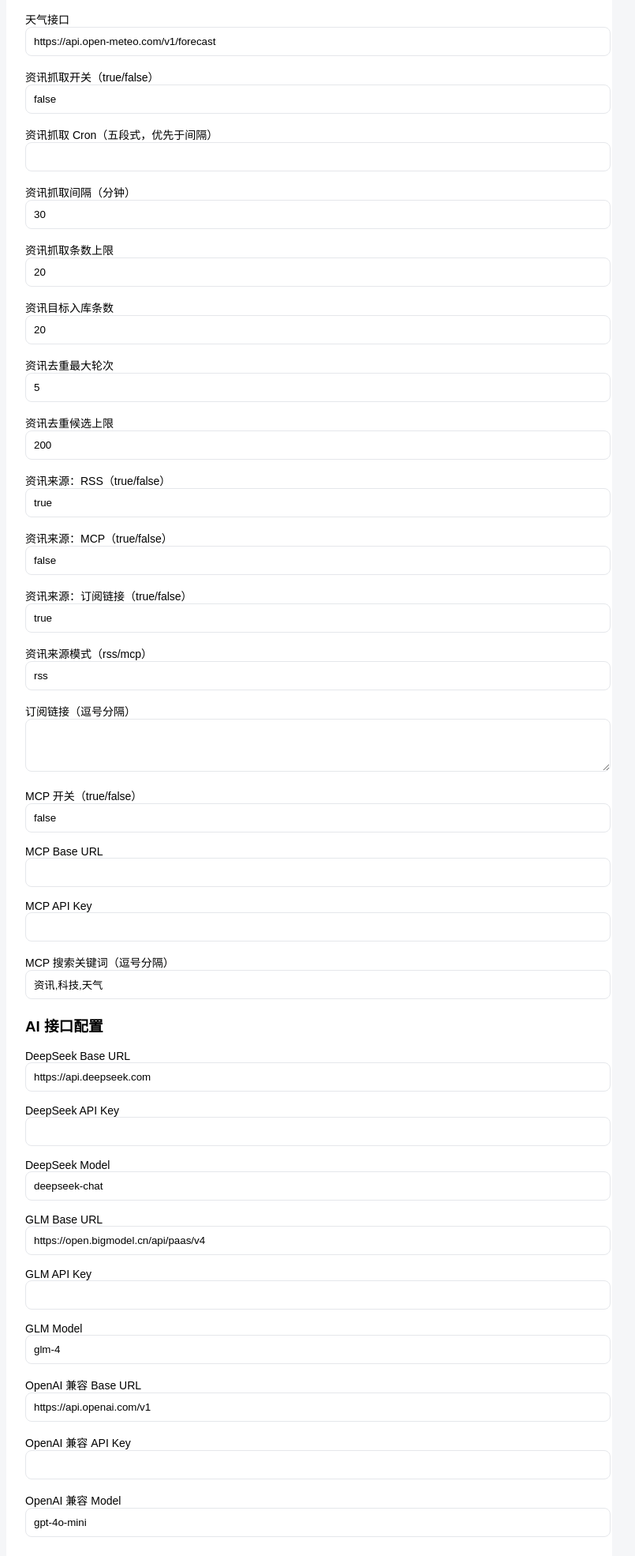
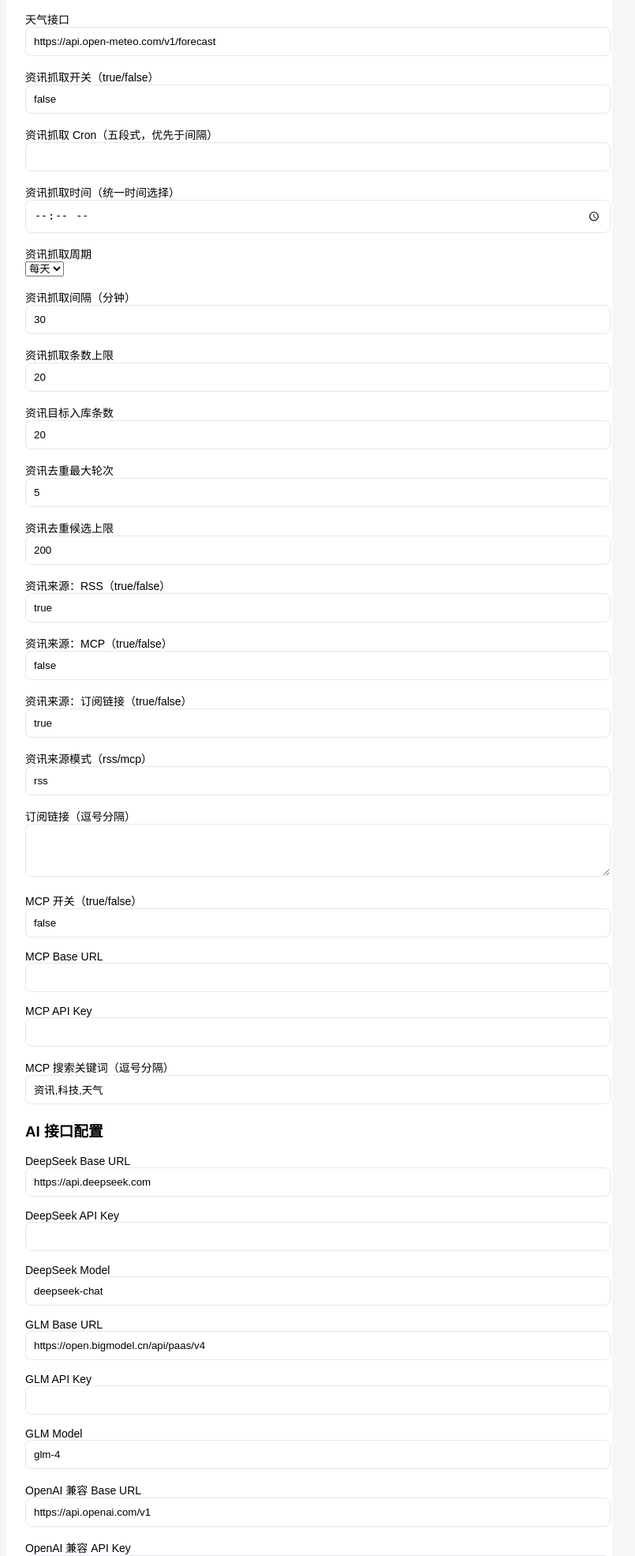
Before and after one commit to 654we/AIzx, a FastAPI app: page /admin/settings in a window 1280 px wide. Shown: the part 364-2334 px from the top of the page at 79% size, without its empty margins (248-1053 px from the left). Run offline with FastAPI, Linux system fonts and the light colour scheme; the visitor is signed in with stand-in values (Sample User, id 1).

Commit message:
Add time picker for cron settings

```diff
--- a/backend/app/main.py
+++ b/backend/app/main.py
@@ -187,6 +187,25 @@ def configure_news_scheduler(db: Session) -> dict:
         "next_run_at": job.next_run_time.isoformat() if job else "",
         "error": scheduler_error,
     }
+
+
+def parse_weekly_cron(cron_expr: str) -> tuple[str, str]:
+    parts = cron_expr.split()
+    if len(parts) != 5:
+        return "", ""
+    minute, hour, _, _, weekday = parts
+    if weekday == "*":
+        return f"{hour.zfill(2)}:{minute.zfill(2)}", "daily"
+    return f"{hour.zfill(2)}:{minute.zfill(2)}", weekday
+
+
+def build_weekly_cron(time_value: str, weekday: str) -> str:
+    if not time_value:
+        return ""
+    hour, minute = time_value.split(":")
+    if weekday == "daily":
+        return f"{minute} {hour} * * *"
+    return f"{minute} {hour} * * {weekday}"
 
 
 @app.on_event("startup")
@@ -1343,6 +1362,12 @@ def admin_settings(request: Request, db: Session = Depends(get_db)):
         "archive_enabled": setting_value("archive_enabled", "false"),
         "archive_cron": setting_value("archive_cron", "0 2 * * 1"),
     }
+    news_time, news_weekday = parse_weekly_cron(settings_map["news_crawler_cron"])
+    archive_time, archive_weekday = parse_weekly_cron(settings_map["archive_cron"])
+    settings_map["news_run_time"] = news_time
+    settings_map["news_run_weekday"] = news_weekday
+    settings_map["archive_run_time"] = archive_time
+    settings_map["archive_run_weekday"] = archive_weekday
     return templates.TemplateResponse(
         "admin_settings.html",
         {"request": request, "settings": settings_map},
@@ -1363,6 +1388,8 @@ def admin_settings_post(
     news_target_count: str = Form("20"),
     news_dedupe_max_rounds: str = Form("5"),
     news_dedupe_max_candidates: str = Form("200"),
+    news_run_time: str = Form(""),
+    news_run_weekday: str = Form(""),
     news_source_rss: str = Form("true"),
     news_source_mcp: str = Form("false"),
     news_source_feeds: str = Form("true"),
@@ -1387,6 +1414,8 @@ def admin_settings_post(
     archive_database_url: str = Form(""),
     archive_enabled: str = Form("false"),
     archive_cron: str = Form("0 2 * * 1"),
+    archive_run_time: str = Form(""),
+    archive_run_weekday: str = Form(""),
     db: Session = Depends(get_db),
 ):
     redirect = require_admin(request)
@@ -1403,6 +1432,10 @@ def admin_settings_post(
     crud.upsert_setting(db, "news_target_count", news_target_count)
     crud.upsert_setting(db, "news_dedupe_max_rounds", news_dedupe_max_rounds)
     crud.upsert_setting(db, "news_dedupe_max_candidates", news_dedupe_max_candidates)
+    if news_run_time:
+        crud.upsert_setting(db, "news_crawler_cron", build_weekly_cron(news_run_time, news_run_weekday or "daily"))
+    else:
+        crud.upsert_setting(db, "news_crawler_cron", news_crawler_cron)
     crud.upsert_setting(db, "news_source_rss", news_source_rss)
     crud.upsert_setting(db, "news_source_mcp", news_source_mcp)
     crud.upsert_setting(db, "news_source_feeds", news_source_feeds)
@@ -1427,7 +1460,10 @@ def admin_settings_post(
     if archive_database_url:
         crud.upsert_setting(db, "archive_database_url", archive_database_url)
     crud.upsert_setting(db, "archive_enabled", archive_enabled)
-    crud.upsert_setting(db, "archive_cron", archive_cron)
+    if archive_run_time:
+        crud.upsert_setting(db, "archive_cron", build_weekly_cron(archive_run_time, archive_run_weekday or "1"))
+    else:
+        crud.upsert_setting(db, "archive_cron", archive_cron)
     configure_news_scheduler(db)
     configure_archive_scheduler(db)
     return RedirectResponse(url="/admin/settings", status_code=status.HTTP_302_FOUND)
@@ -1540,6 +1576,9 @@ def admin_scheduler(request: Request, db: Session = Depends(get_db)):
         "next_run_at": scheduler_info.get("next_run_at", ""),
         "scheduler_error": scheduler_info.get("error", ""),
     }
+    news_time, news_weekday = parse_weekly_cron(settings_map["news_crawler_cron"])
+    settings_map["news_run_time"] = news_time
+    settings_map["news_run_weekday"] = news_weekday
     return templates.TemplateResponse(
         "admin_scheduler.html",
         {"request": request, "settings": settings_map},
@@ -1556,6 +1595,8 @@ def admin_scheduler_post(
     news_source_rss: str = Form("true"),
     news_source_mcp: str = Form("false"),
     news_source_feeds: str = Form("true"),
+    news_run_time: str = Form(""),
+    news_run_weekday: str = Form(""),
     db: Session = Depends(get_db),
 ):
     redirect = require_admin(request)
@@ -1565,6 +1606,10 @@ def admin_scheduler_post(
     crud.upsert_setting(db, "news_crawler_cron", news_crawler_cron)
     crud.upsert_setting(db, "news_crawler_interval_minutes", news_crawler_interval_minutes)
     crud.upsert_setting(db, "news_crawler_limit", news_crawler_limit)
+    if news_run_time:
+        crud.upsert_setting(db, "news_crawler_cron", build_weekly_cron(news_run_time, news_run_weekday or "daily"))
+    else:
+        crud.upsert_setting(db, "news_crawler_cron", news_crawler_cron)
     crud.upsert_setting(db, "news_source_rss", news_source_rss)
     crud.upsert_setting(db, "news_source_mcp", news_source_mcp)
     crud.upsert_setting(db, "news_source_feeds", news_source_feeds)
--- a/backend/app/templates/admin_settings.html
+++ b/backend/app/templates/admin_settings.html
@@ -41,6 +41,19 @@
       <input type="text" name="news_crawler_enabled" value="{{ settings.news_crawler_enabled }}" />
       <label>资讯抓取 Cron（五段式，优先于间隔）</label>
       <input type="text" name="news_crawler_cron" value="{{ settings.news_crawler_cron }}" />
+      <label>资讯抓取时间（统一时间选择）</label>
+      <input type="time" name="news_run_time" value="{{ settings.news_run_time }}" />
+      <label>资讯抓取周期</label>
+      <select name="news_run_weekday">
+        <option value="daily" {% if settings.news_run_weekday == 'daily' %}selected{% endif %}>每天</option>
+        <option value="1" {% if settings.news_run_weekday == '1' %}selected{% endif %}>周一</option>
+        <option value="2" {% if settings.news_run_weekday == '2' %}selected{% endif %}>周二</option>
+        <option value="3" {% if settings.news_run_weekday == '3' %}selected{% endif %}>周三</option>
+        <option value="4" {% if settings.news_run_weekday == '4' %}selected{% endif %}>周四</option>
+        <option value="5" {% if settings.news_run_weekday == '5' %}selected{% endif %}>周五</option>
+        <option value="6" {% if settings.news_run_weekday == '6' %}selected{% endif %}>周六</option>
+        <option value="7" {% if settings.news_run_weekday == '7' %}selected{% endif %}>周日</option>
+      </select>
       <label>资讯抓取间隔（分钟）</label>
       <input type="text" name="news_crawler_interval_minutes" value="{{ settings.news_crawler_interval_minutes }}" />
       <label>资讯抓取条数上限</label>
@@ -102,6 +115,18 @@
       <input type="text" name="archive_enabled" value="{{ settings.archive_enabled }}" />
       <label>归档 cron（默认每周一凌晨）</label>
       <input type="text" name="archive_cron" value="{{ settings.archive_cron }}" />
+      <label>归档时间（统一时间选择）</label>
+      <input type="time" name="archive_run_time" value="{{ settings.archive_run_time }}" />
+      <label>归档周期</label>
+      <select name="archive_run_weekday">
+        <option value="1" {% if settings.archive_run_weekday == '1' %}selected{% endif %}>周一</option>
+        <option value="2" {% if settings.archive_run_weekday == '2' %}selected{% endif %}>周二</option>
+        <option value="3" {% if settings.archive_run_weekday == '3' %}selected{% endif %}>周三</option>
+        <option value="4" {% if settings.archive_run_weekday == '4' %}selected{% endif %}>周四</option>
+        <option value="5" {% if settings.archive_run_weekday == '5' %}selected{% endif %}>周五</option>
+        <option value="6" {% if settings.archive_run_weekday == '6' %}selected{% endif %}>周六</option>
+        <option value="7" {% if settings.archive_run_weekday == '7' %}selected{% endif %}>周日</option>
+      </select>
       <button type="submit">保存设置</button>
     </form>
   </div>
```
Also changed, not shown: backend/app/templates/admin_scheduler.html (+13 -0 lines), docs/PROGRESS.md (+15 -0 lines).
